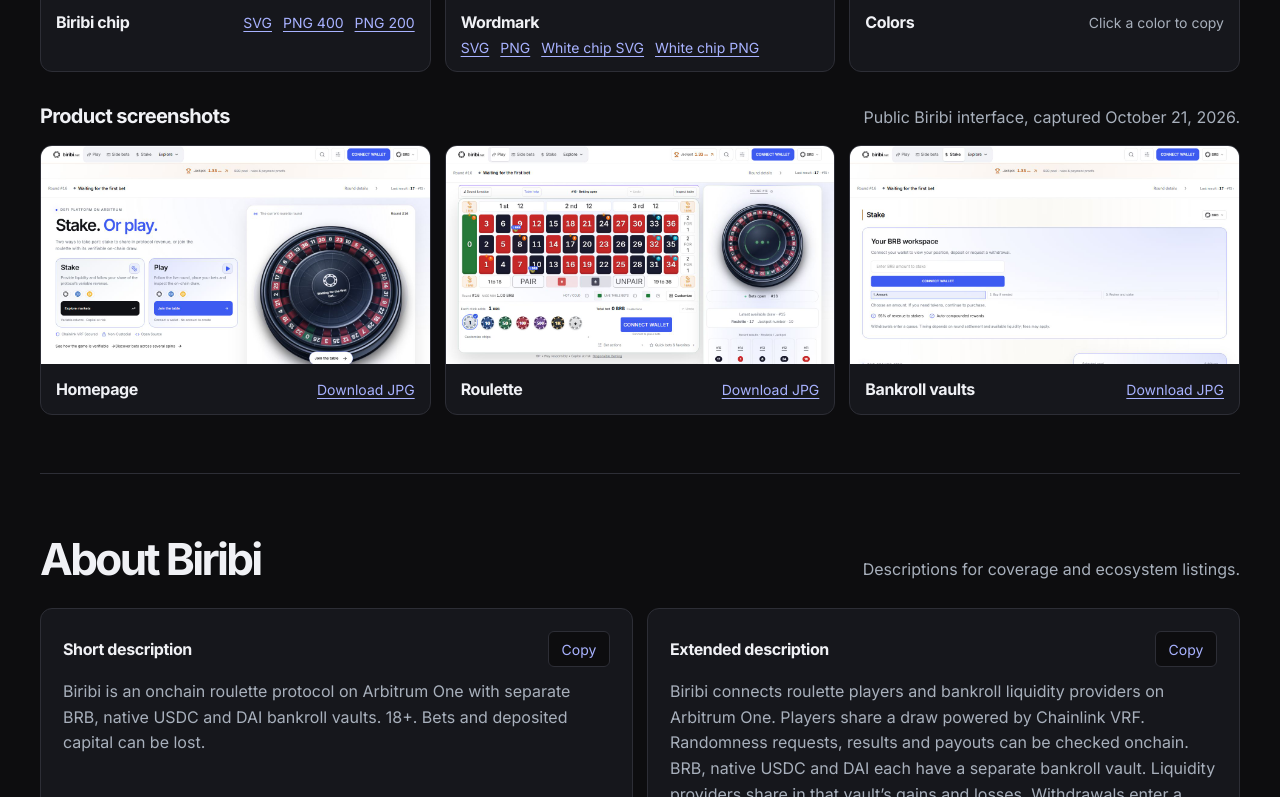
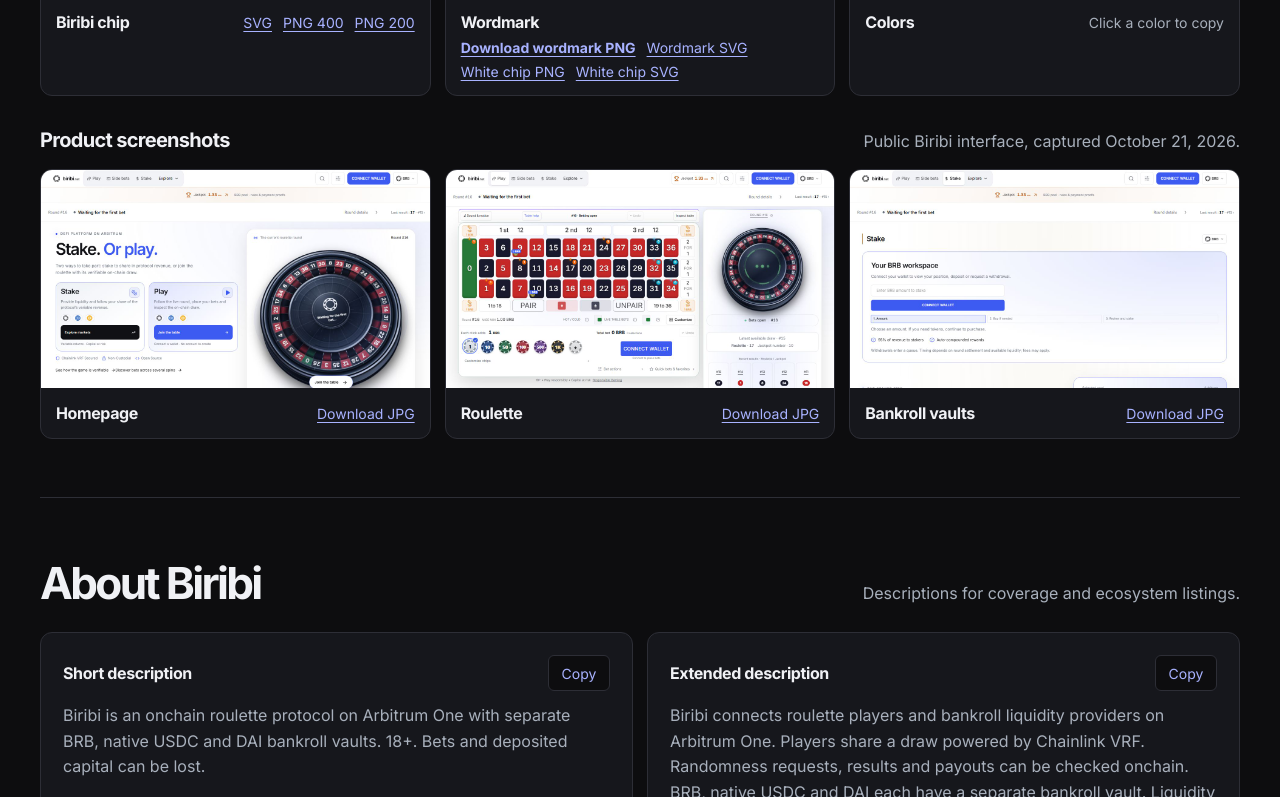
Before and after one commit to BiribiNet/brand, a plain HTML site: page public/index.html in a window 1280 px wide. Shown: the part 942-1739 px from the top of the page. Drawn offline with Linux system fonts and the light colour scheme.

Commit message:
Label the wordmark PNG download clearly

```diff
--- a/public/index.html
+++ b/public/index.html
@@ -47,13 +47,15 @@
         </article>
         <article class="asset">
           <div class="asset-preview dark"><img src="./assets/logos/biribi-wordmark.svg" width="192" height="38" alt="Biribi.net wordmark and white chip"></div>
-          <div class="asset-info">
+          <div class="asset-info wordmark-info">
             <h3>Wordmark</h3>
             <div class="formats">
-              <a href="./assets/logos/biribi-wordmark.svg" download aria-label="Download wordmark SVG">SVG</a>
-              <a href="./assets/logos/biribi-wordmark.png" download aria-label="Download wordmark PNG">PNG</a>
+              <a href="./assets/logos/biribi-wordmark.png" download><strong>Download wordmark PNG</strong></a>
+              <a href="./assets/logos/biribi-wordmark.svg" download>Wordmark SVG</a>
+            </div>
+            <div class="formats">
+              <a href="./assets/logos/biribi-chip-white.png" download>White chip PNG</a>
               <a href="./assets/logos/biribi-chip-white.svg" download>White chip SVG</a>
-              <a href="./assets/logos/biribi-chip-white.png" download>White chip PNG</a>
             </div>
           </div>
         </article>
--- a/public/styles.css
+++ b/public/styles.css
@@ -68,6 +68,7 @@ h1 span { color: #8998ff; }
 .asset-info a, .asset-info .muted { font-size: .875rem; }
 .asset-info a { color: var(--link); text-underline-offset: 3px; }
 .formats { display: flex; flex-wrap: wrap; gap: 11px; }
+.wordmark-info { display: grid; justify-content: stretch; }
 .swatches { display: grid; }
 .swatch { border: 0; display: flex; align-items: center; justify-content: space-between; gap: 5px; padding: 0 17px; text-align: left; }
 .swatch:focus-visible { outline-offset: -5px; }
```
